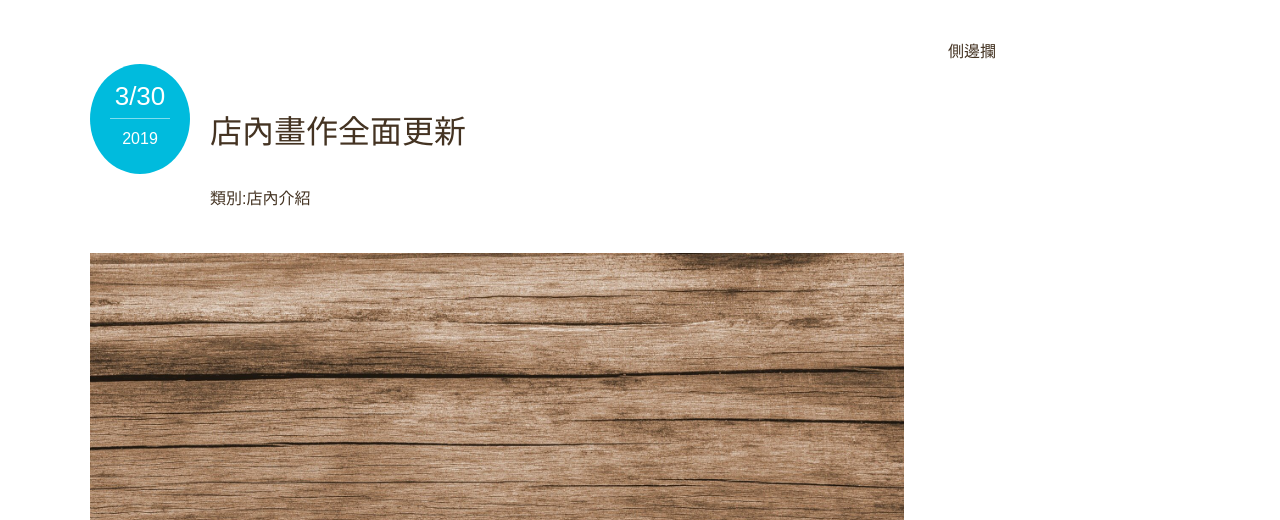
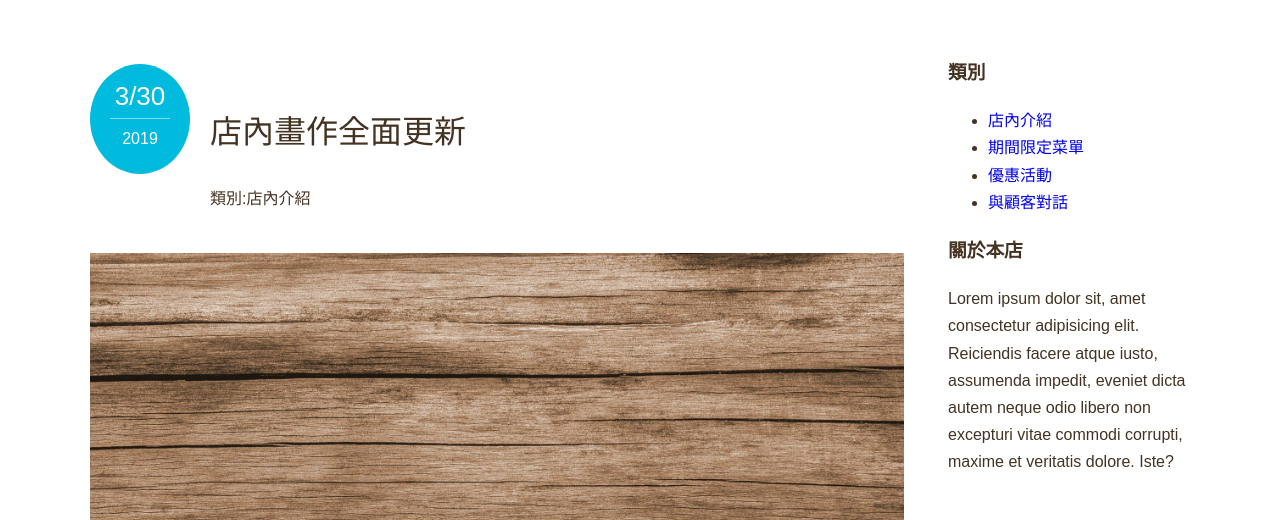
Before and after one commit to andychung0214/zero-base, a plain HTML site: page news.html in a window 1280 px wide. Shown: the part 280-800 px from the top of the page. Drawn offline with Linux system fonts and the light colour scheme.

Commit message:
Add News Right Content

```diff
--- a/news.html
+++ b/news.html
@@ -60,7 +60,19 @@
             <p>Lorem ipsum, dolor sit amet consectetur adipisicing elit. Dignissimos debitis ipsa consequuntur tenetur velit aliquid harum architecto officia. Explicabo distinctio asperiores commodi! Consequatur, vel? Natus eveniet odit accusantium beatae maxime!</p>
         </article>
 
-        <aside>側邊攔</aside>
+        <aside>
+            <h3 class="sub-title">類別</h3>
+            <ul class="sub-menu">
+                <li><a href="#">店內介紹</a></li>
+                <li><a href="#">期間限定菜單</a></li>
+                <li><a href="#">優惠活動</a></li>
+                <li><a href="#">與顧客對話</a></li>
+            </ul>
+
+            <h3 class="sub-title">關於本店</h3>
+            <p>Lorem ipsum dolor sit, amet consectetur adipisicing elit. Reiciendis facere atque iusto, assumenda impedit, eveniet dicta autem neque odio libero non excepturi vitae commodi corrupti, maxime et veritatis dolore. Iste?</p>
+        </aside>
+
     </div>
 
     <footer class="wrapper">
```
